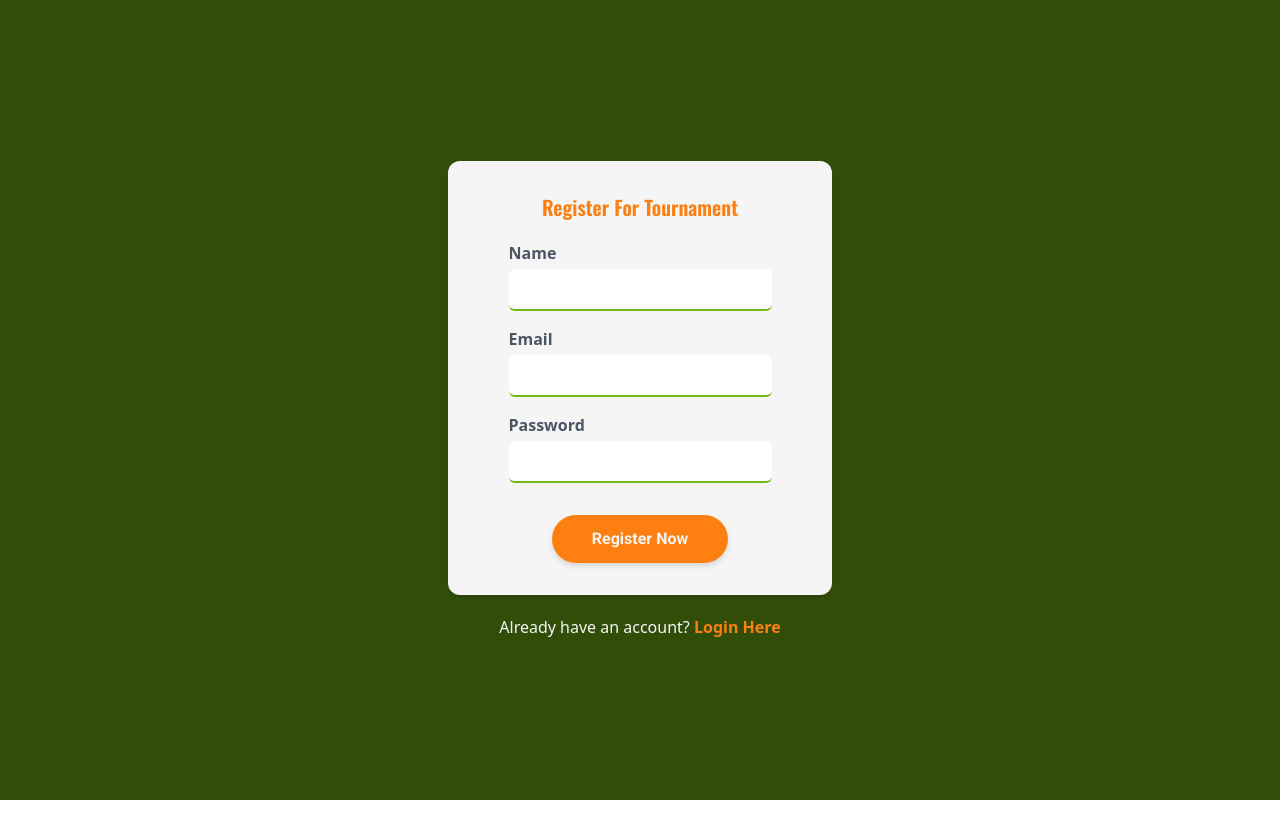
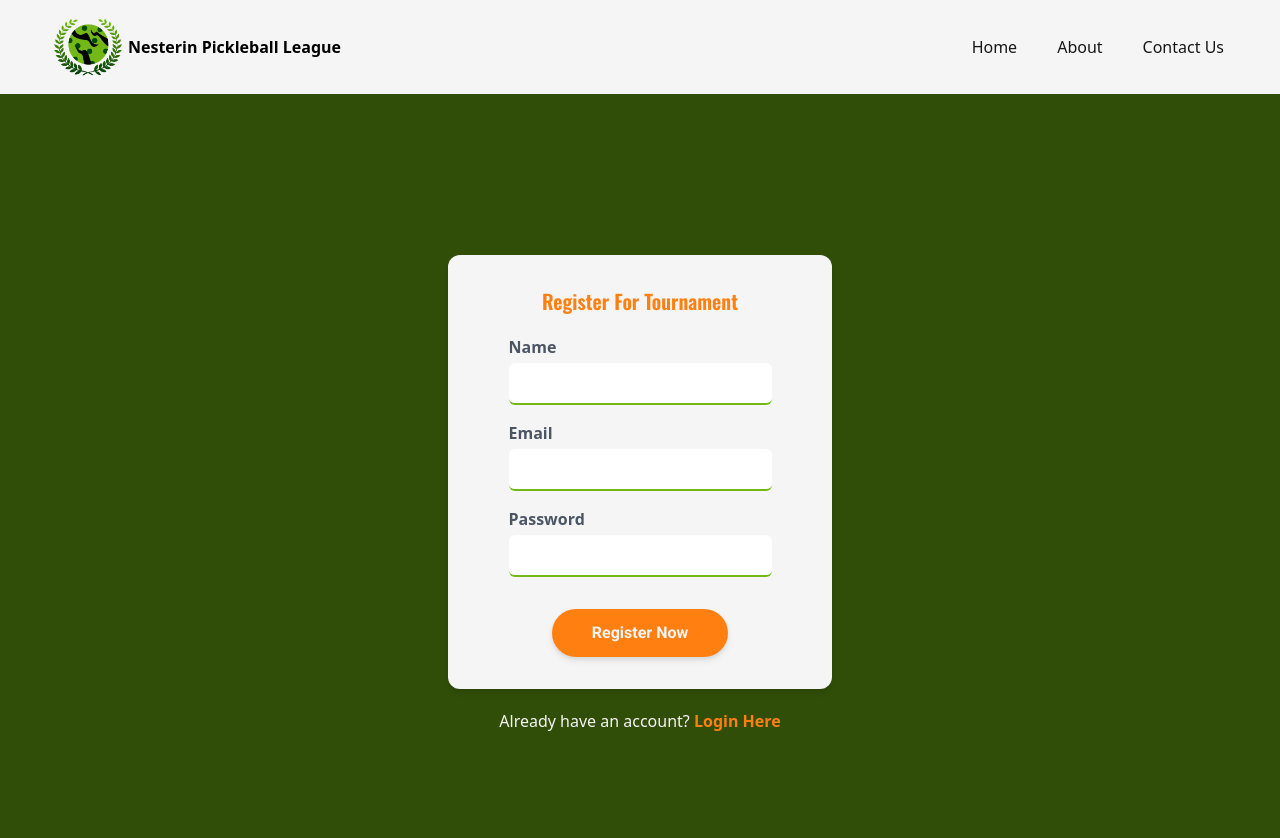
Before and after one commit to JellyrioTech/npl-public-website, a React (Vite) app: page /register in a window 1280 px wide. Shown: the top 838 px of the page. Before the commit the page ends 800 px from the top, so only its background shows below. Built offline with nearby package versions, Linux system fonts and the light colour scheme.

Commit message:
show navbar everywhere

```diff
--- a/src/App.tsx
+++ b/src/App.tsx
@@ -4,17 +4,23 @@ import HomePage from "./screens/HomePage";
 import TournamentInfoPage from "./screens/TournamentInfoPage";
 import routes from "./util/routes";
 import RegisterPage from "./screens/RegisterPage";
+import Layout from "./screens/Layout";
 
 function App() {
     return (
         <Router>
             <Routes>
-                <Route path={routes.Home} element={<HomePage />} />
-                <Route
-                    path={routes.LearnMore}
-                    element={<TournamentInfoPage />}
-                />
-                <Route path={routes.RegisterNow} element={<RegisterPage />} />
+                <Route path={routes.Home} element={<Layout />}>
+                    <Route index element={<HomePage />} />
+                    <Route
+                        path={routes.LearnMore}
+                        element={<TournamentInfoPage />}
+                    />
+                    <Route
+                        path={routes.RegisterNow}
+                        element={<RegisterPage />}
+                    />
+                </Route>
             </Routes>
         </Router>
     );
--- a/src/screens/HomePage.tsx
+++ b/src/screens/HomePage.tsx
@@ -13,8 +13,6 @@ function HomePage() {
 
     return (
         <div className="bg-primary-900">
-            <NavBar />
-
             <section className="relative w-full h-screen bg-neutral-100">
                 <div
                     className="absolute inset-0 bg-no-repeat bg-center bg-cover"
--- /dev/null
+++ b/src/screens/Layout.tsx
@@ -0,0 +1,15 @@
+import NavBar from "../components/NavBar";
+import { Outlet } from "react-router-dom";
+
+const Layout: React.FC = () => {
+    return (
+        <div>
+            <NavBar />
+            <main>
+                <Outlet />
+            </main>
+        </div>
+    );
+};
+
+export default Layout;
```
